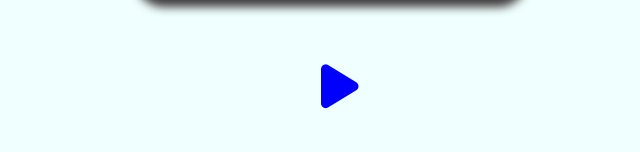
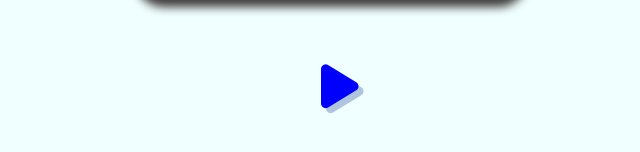
Before and after one commit to prashanthardas/t-shirt, a plain HTML site: page index.html in a window 1280 px wide. In both pictures the pointer is over the icon 658 px from the left and 700 px from the top of the page. Shown: the part 614-766 px from the top of the page, 319-959 px from the left. Drawn offline with Linux system fonts and the light colour scheme.

Commit message:
Update index.css

```diff
--- a/index.css
+++ b/index.css
@@ -28,7 +28,10 @@ h1 {
 .fa-solid {
   font-size: 50px;
   margin-left: 50%;
+  cursor: pointer;
+
 }
 .fa-solid:hover{
   color: blue;
+  text-shadow: 5px 5px lightsteelblue;
 }
```
